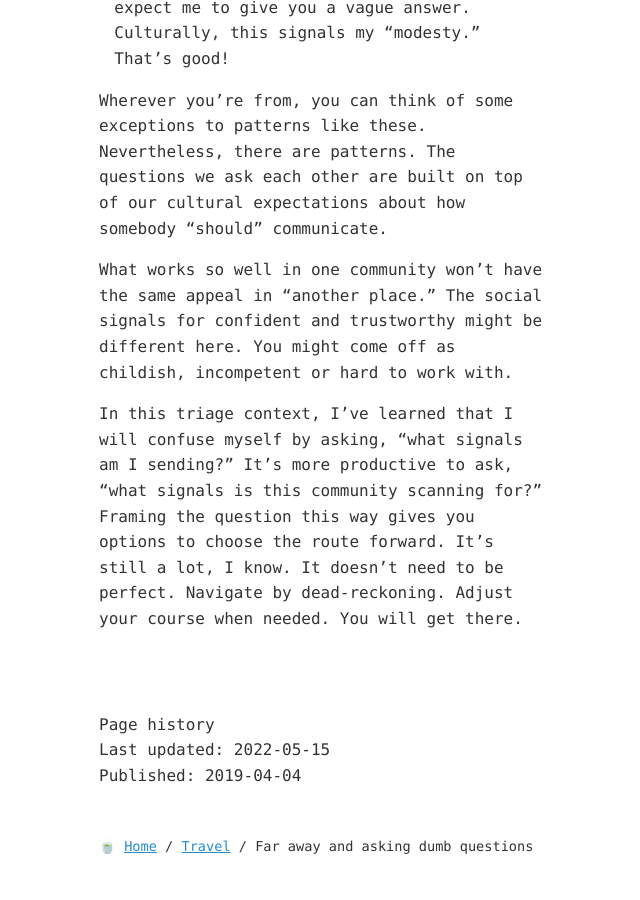
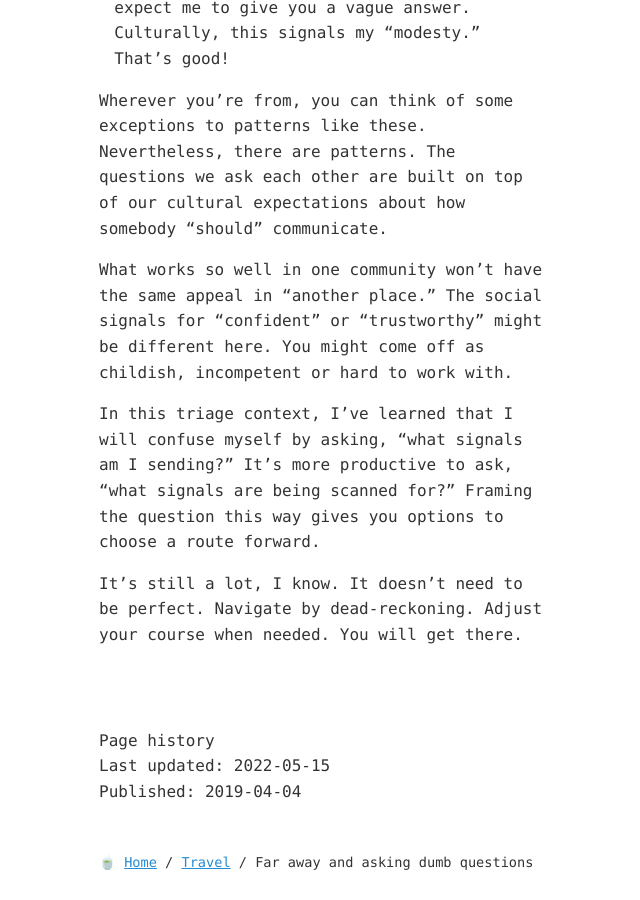
Before and after one commit to zachmccabe/zachmccabe.github.io, a Jekyll site: the page built from _travel/dumb-questions.md, in a window 1280 px wide and 900 px high, scrolled down 4021 px. Shown: the whole window, without its empty margins (317-957 px from the left). Built offline with Jekyll 4.4.1, drawn with Linux system fonts in a browser that asks for light colours.

Commit message:
Update dumb-questions.md
Typos and copy tweaks for clarity.

```diff
--- a/_travel/dumb-questions.md
+++ b/_travel/dumb-questions.md
@@ -74,6 +74,8 @@ Meanwhile, in NE Asia people don't read these situations that way:
 
 Wherever you're from, you can think of some exceptions to patterns like these. Nevertheless, there are patterns. The questions we ask each other are built on top of our cultural expectations about how somebody "should" communicate.
 
-What works so well in one community won't have the same appeal in "another place." The social signals for confident and trustworthy might be different here. You might come off as childish, incompetent or hard to work with.
+What works so well in one community won't have the same appeal in "another place." The social signals for "confident" or "trustworthy" might be different here. You might come off as childish, incompetent or hard to work with.
 
-In this triage context, I've learned that I will confuse myself by asking, "what signals am I sending?" It's more productive to ask, "what signals is this community scanning for?" Framing the question this way gives you options to choose the route forward. It's still a lot, I know. It doesn't need to be perfect. Navigate by dead-reckoning. Adjust your course when needed. You will get there.
+In this triage context, I've learned that I will confuse myself by asking, "what signals am I sending?" It's more productive to ask, "what signals are being scanned for?" Framing the question this way gives you options to choose a route forward.
+
+It's still a lot, I know. It doesn't need to be perfect. Navigate by dead-reckoning. Adjust your course when needed. You will get there.
```
